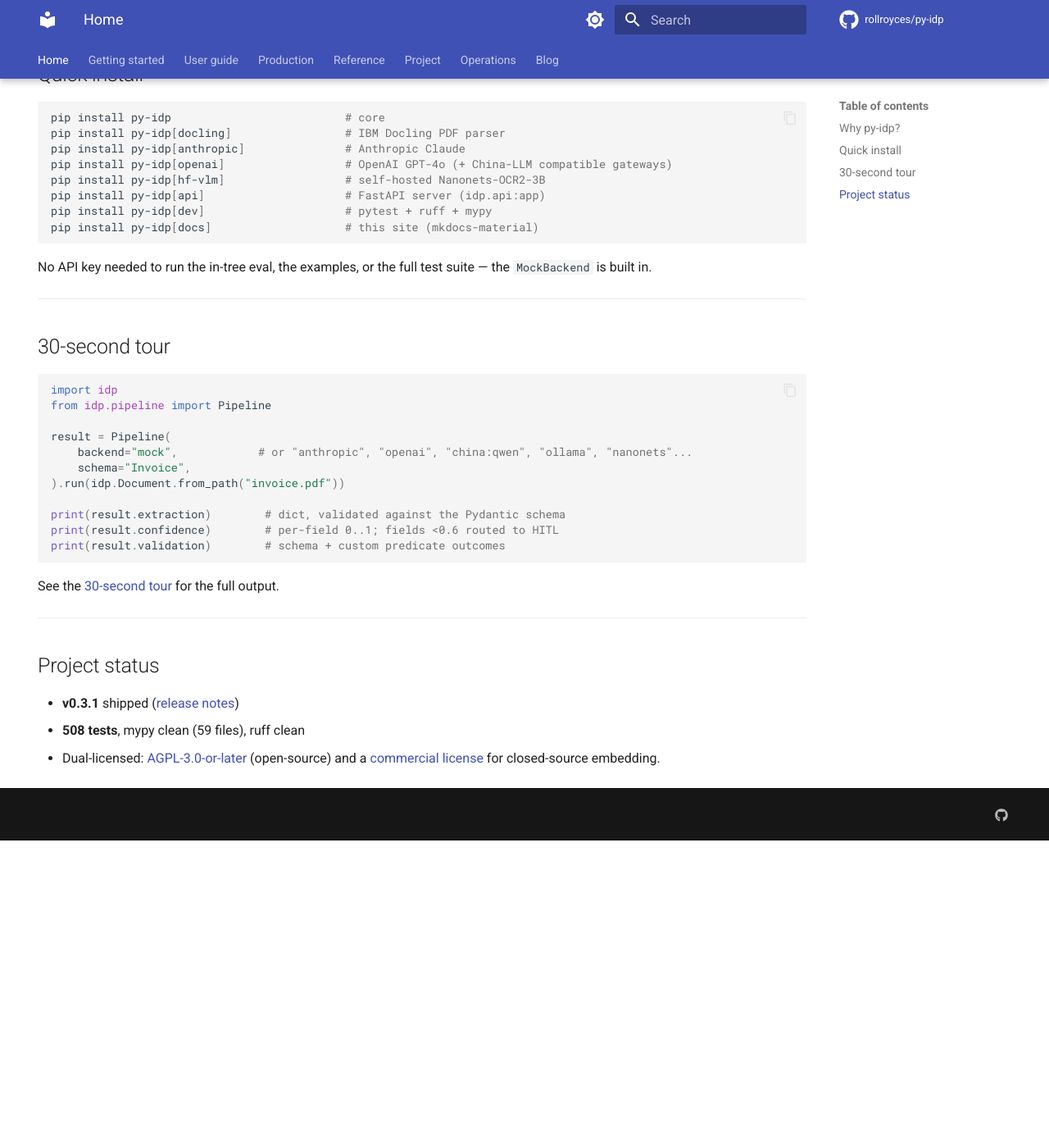
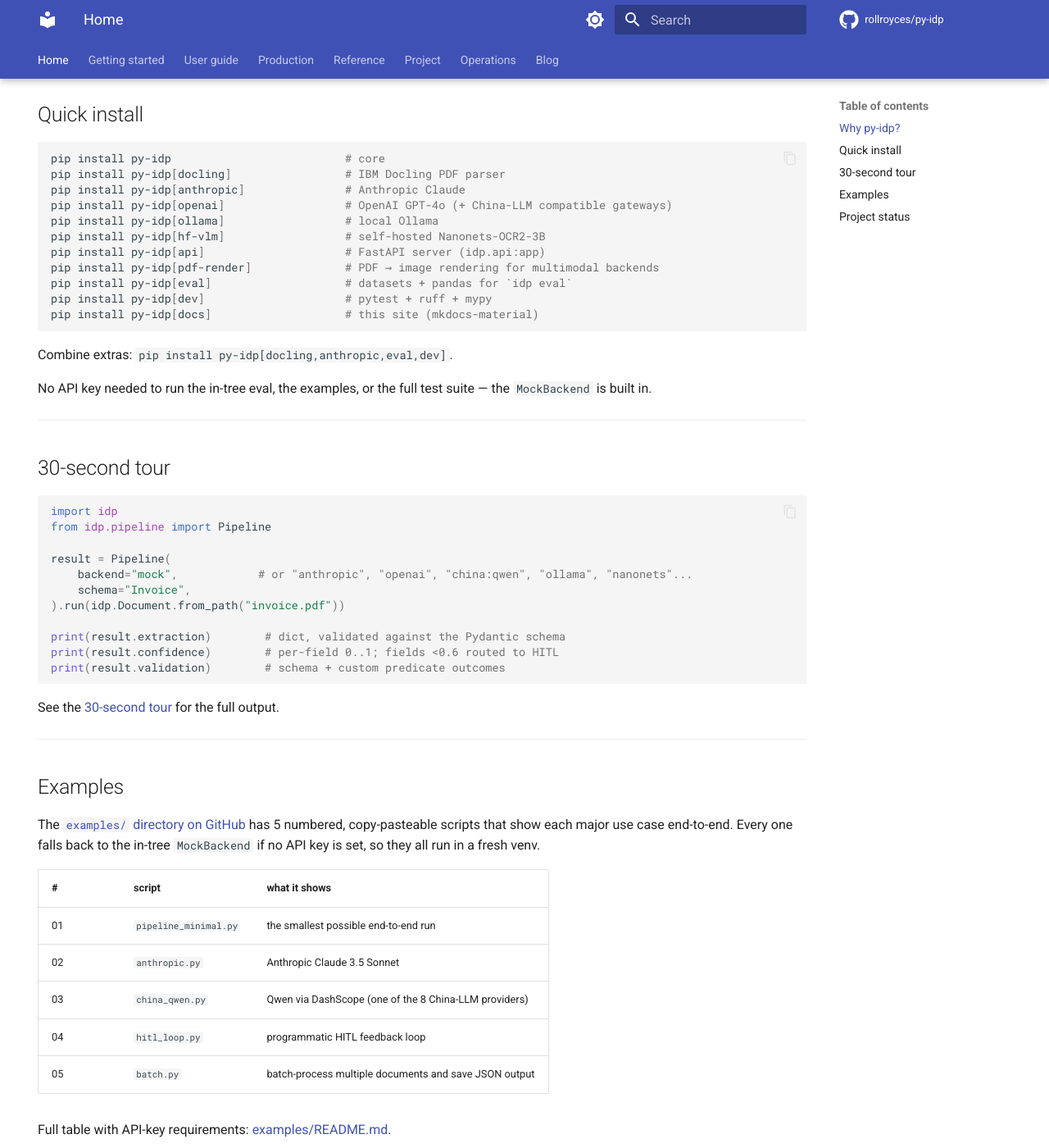
Before and after one commit to rollroyces/py-idp, an MkDocs documentation site: the page built from docs/index.md, in a window 1280 px wide and 1400 px high, scrolled down 1009 px. Shown: the whole window at 82% size. Built offline with MkDocs 1.6.1 and Material for MkDocs 9.7.7, drawn with Linux system fonts in a browser that asks for light colours; comment, search, counter and statistics services are not loaded; before the commit the page ends 2034 px from its top, so only the background shows below that; some of the changed text lies outside the part shown.

Commit message:
docs: sync install sections + add Examples section to docs index
Sync the install extras list across all 4 README/doc surfaces so they
agree with pyproject.toml's 12 declared extras. Previously the English,
Simplified Chinese, and Traditional Chinese READMEs documented only 7
extras each; the docs/index.md and docs/getting-started/installation.md
were inconsistent with each other on the same set.

Changes:

- README.md, README.zh-CN.md, README.zh-TW.md: install section now lists
  all 12 extras (docling, ocr, openai, anthropic, ollama, china, hf-vlm,
  api, pdf-render, eval, dev, docs) with a one-line description for each.
  Adds the 'combine extras' example and notes the tiktoken mention.
- docs/index.md: 'Quick install' section aligned with the same 12
  extras. Adds a third CTA button ('Install from PyPI') linking to
  pypi.org/project/py-idp/. New 'Examples' section linking to the
  numbered examples set with a one-line description per script.
- mkdocs.yml: blog nav now lists both the historical draft
  (launch-cross-posts.md) and the polished ready-to-paste version
  (launch-cross-posts-READY.md) so they're both reachable from the
  rendered site.
- docs/blog/launch-cross-posts-READY.md: fixes two broken internal
  anchors (mkdocs slugs have a single dash, not double).

Verified locally:
  pytest -q       → 508 passed
  ruff check      → all checks passed
  mypy src/idp    → no issues found in 59 source files
  mkdocs build --strict → 0 warnings

No src/ changes. No API changes. Zero risk.

````diff
--- a/docs/index.md
+++ b/docs/index.md
@@ -11,6 +11,7 @@ Six-stage pipeline (parse → classify → extract → assess → validate → H
 
 [:material-rocket-launch: Getting started](getting-started/installation.md){ .md-button .md-button--primary }
 [:fontawesome-brands-github: View on GitHub](https://github.com/rollroyces/py-idp){ .md-button }
+[:fontawesome-brands-python: Install from PyPI](https://pypi.org/project/py-idp/){ .md-button }
 
 ---
 
@@ -36,11 +37,16 @@ pip install py-idp                          # core
 pip install py-idp[docling]                 # IBM Docling PDF parser
 pip install py-idp[anthropic]               # Anthropic Claude
 pip install py-idp[openai]                  # OpenAI GPT-4o (+ China-LLM compatible gateways)
+pip install py-idp[ollama]                  # local Ollama
 pip install py-idp[hf-vlm]                  # self-hosted Nanonets-OCR2-3B
 pip install py-idp[api]                     # FastAPI server (idp.api:app)
+pip install py-idp[pdf-render]              # PDF → image rendering for multimodal backends
+pip install py-idp[eval]                    # datasets + pandas for `idp eval`
 pip install py-idp[dev]                     # pytest + ruff + mypy
 pip install py-idp[docs]                    # this site (mkdocs-material)
 ```
+
+Combine extras: `pip install py-idp[docling,anthropic,eval,dev]`.
 
 No API key needed to run the in-tree eval, the examples, or the full test suite — the `MockBackend` is built in.
 
@@ -66,6 +72,22 @@ See the [30-second tour](getting-started/30-second-tour.md) for the full output.
 
 ---
 
+## Examples
+
+The [`examples/` directory on GitHub](https://github.com/rollroyces/py-idp/tree/main/examples) has 5 numbered, copy-pasteable scripts that show each major use case end-to-end. Every one falls back to the in-tree `MockBackend` if no API key is set, so they all run in a fresh venv.
+
+| # | script | what it shows |
+|---|---|---|
+| 01 | `pipeline_minimal.py` | the smallest possible end-to-end run |
+| 02 | `anthropic.py` | Anthropic Claude 3.5 Sonnet |
+| 03 | `china_qwen.py` | Qwen via DashScope (one of the 8 China-LLM providers) |
+| 04 | `hitl_loop.py` | programmatic HITL feedback loop |
+| 05 | `batch.py` | batch-process multiple documents and save JSON output |
+
+Full table with API-key requirements: [examples/README.md](https://github.com/rollroyces/py-idp/blob/main/examples/README.md).
+
+---
+
 ## Project status
 
 - **v0.3.1** shipped ([release notes](https://github.com/rollroyces/py-idp/releases/tag/v0.3.1))
--- a/mkdocs.yml
+++ b/mkdocs.yml
@@ -104,7 +104,8 @@ nav:
   - Blog:
       - Posts: blog/index.md
       - v0.3.1 launch: blog/launch-0.3.1.md
-      - Launch cross-posts: blog/launch-cross-posts.md
+      - Launch cross-posts (drafts): blog/launch-cross-posts.md
+      - Launch cross-posts (READY): blog/launch-cross-posts-READY.md
 
 extra:
   generator: false
````
Also changed, not shown: README.md (+11 -3 lines), README.zh-CN.md (+11 -3 lines), README.zh-TW.md (+11 -3 lines), docs/blog/launch-cross-posts-READY.md (+2 -2 lines).
